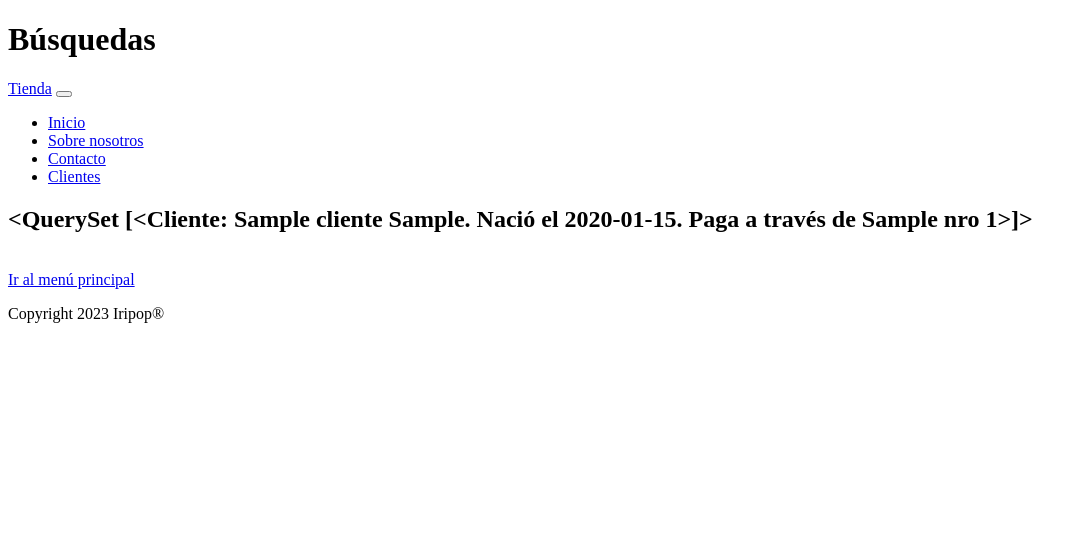
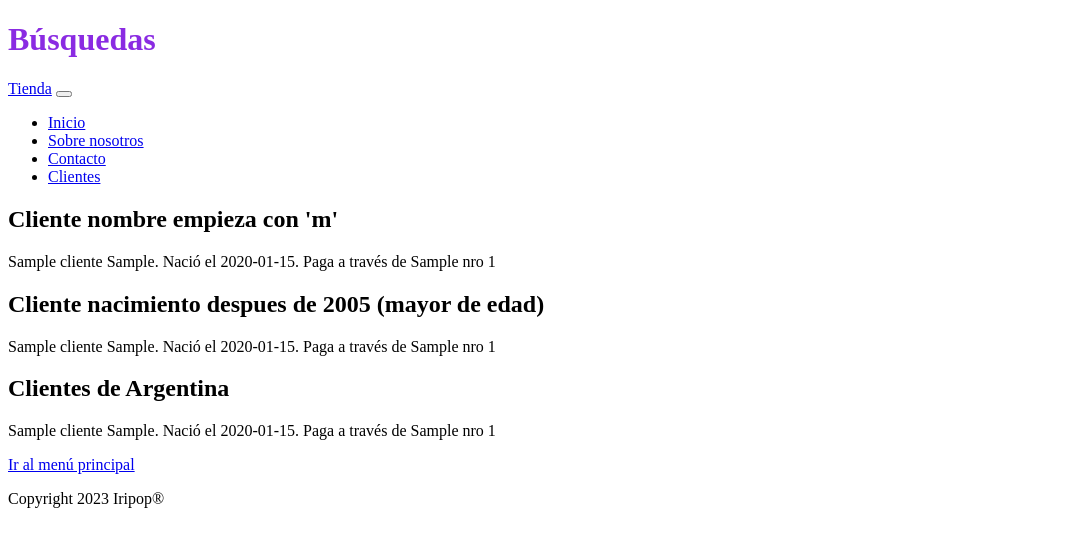
Before and after one commit to Frambuess/Nuevo-Proyecto, a Django app: template project/apps/CORE/templates/CORE/search.html in a window 1280 px wide. Shown: the top 547 px of the page, without its empty margins (0-1087 px from the left). Run offline with Django 4.2, Linux system fonts and the light colour scheme; the template is opened without the code that fills it: values that come from a table or form of the project are taken from there, others are empty; tables that the repository leaves empty hold one stand-in row (values such as "Sample post").

Commit message:
search 2

```diff
--- a/project/apps/CORE/templates/CORE/base.html
+++ b/project/apps/CORE/templates/CORE/base.html
@@ -6,7 +6,7 @@
     <title>Document</title>
 </head>
 <body>
-    <h1>
+    <h1 style="color: blueviolet;">
         {% block TITULO %}
             TIENDA
         {% endblock TITULO %}
--- a/project/apps/CORE/templates/CORE/search.html
+++ b/project/apps/CORE/templates/CORE/search.html
@@ -6,9 +6,21 @@
 
 {% block CONTENIDO %}
 
-    <h2>{{ clientes_nombre }}</h2>
+    <h2> Cliente nombre empieza con 'm'</h2>
+    {% for cliente in clientes_nombre %}
+        <p>{{ cliente }}</p>
+    {% endfor %}
 
-    <br>
+    <h2> Cliente nacimiento despues de 2005 (mayor de edad) </h2>
+    {% for cliente in clientes_nacimiento %}
+        <p> {{ cliente }}</p>
+    {% endfor %}
+
+    <h2> Clientes de Argentina  </h2>
+    {% for cliente in clientes_pais %}
+        <p> {{ cliente }}</p>
+    {% endfor %}
+
     <a href="{% url 'Home:home' %}">Ir al menú principal</a>
 
 {% endblock CONTENIDO %}
--- a/project/apps/CORE/urls.py
+++ b/project/apps/CORE/urls.py
@@ -8,7 +8,6 @@ urlpatterns = [
  #   path('', views.index),
     path("", home, name="home"),
     path("clientes/", views.clientes, name="clientes"),
- #   path('crear_clientes/', crear_clientes, name="crear_clientes"),
     path('crear/', crear_cliente, name="crear"),
     path('busqueda/', busqueda, name="busqueda"),
 ]
```
Also changed, not shown: project/apps/CORE/views.py (+5 -5 lines).
